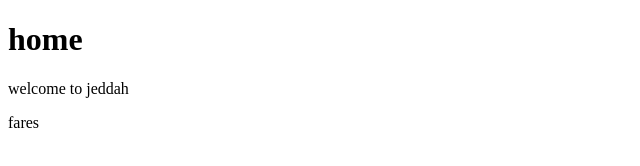
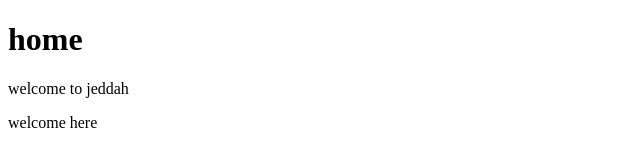
Before and after one commit to allawi001/topcenter2, a plain HTML site: page index.html in a window 1280 px wide. Shown: the full height of the page, 0-640 px from the left. Drawn offline with Linux system fonts and the light colour scheme.

Commit message:
add index gile

```diff
--- a/index.html
+++ b/index.html
@@ -6,6 +6,6 @@
 <body>
 <h1>home</h1>
 	<p>welcome to jeddah</p>
-	<p>fares</p>
+	<p>welcome here</p>
 </body>
 </html>
```
